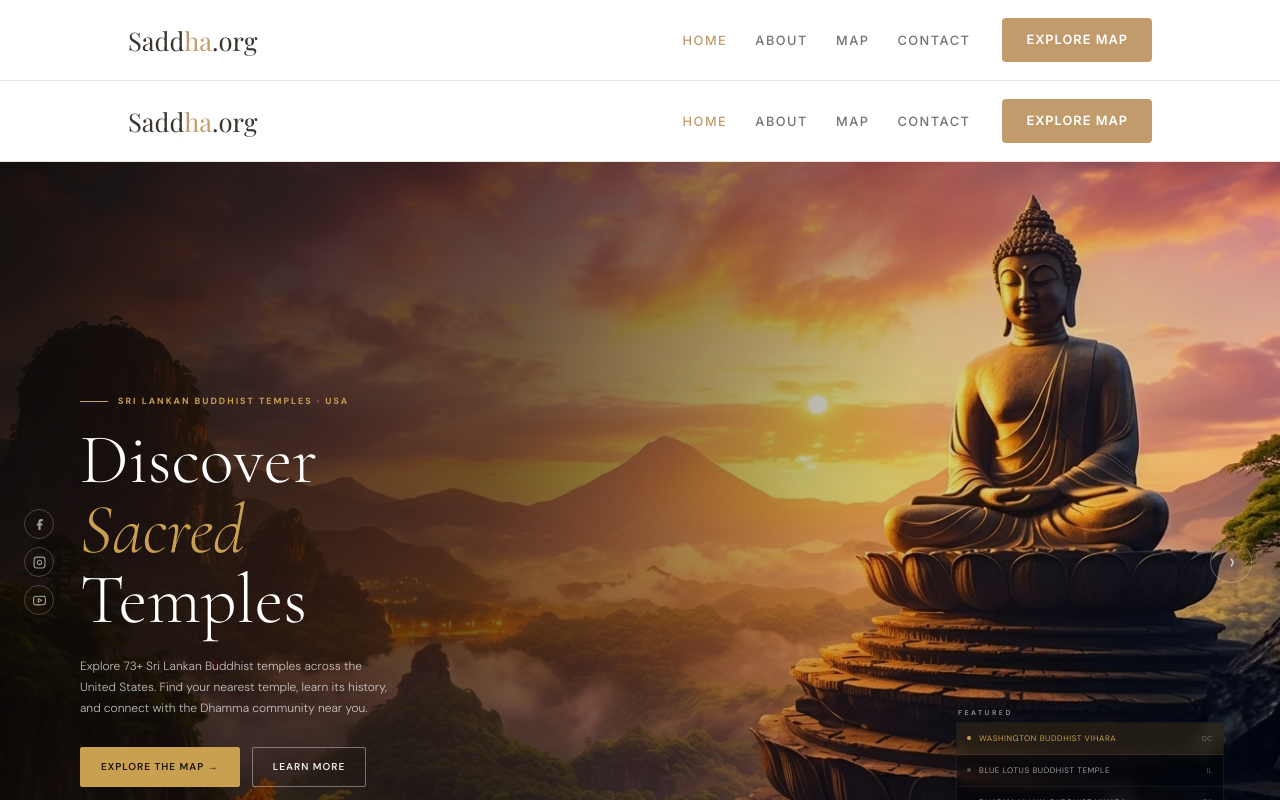
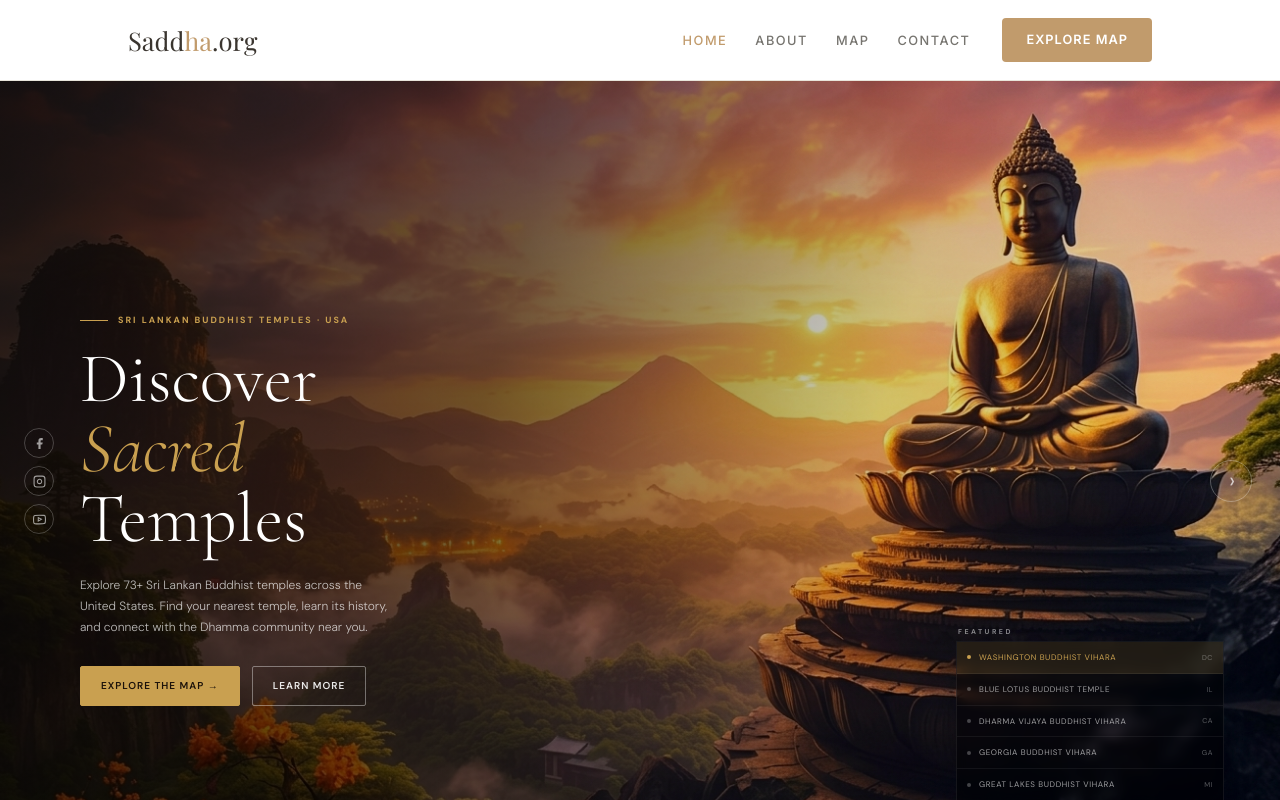
Before and after one commit to shanuka-jay/Project-Shradha, a React (Vite) app in the folder client/: page / in a window 1280 px wide. Shown: the top 800 px of the page. Built offline with nearby package versions, Linux system fonts and the light colour scheme; a web font is replaced by a local one.

Commit message:
Update Home.jsx

```diff
--- a/client/src/pages/Home.jsx
+++ b/client/src/pages/Home.jsx
@@ -1,5 +1,4 @@
 import React from 'react';
-import Navbar from '../components/Navbar';
 import HeroSection from '../components/HeroSection';
 import StatsSection from '../components/StatsSection';
 import AboutSection from '../components/AboutSection';
@@ -8,13 +7,11 @@ import MapSection from '../components/MapSection';
 import HowHelps from '../components/HowHelps';
 import QuoteBanner from '../components/QuoteBanner';
 import ContactSection from '../components/ContactSection';
-import Footer from '../components/Footer';
 import './Home.css';
 
 const Home = () => {
   return (
     <div className="home-page">
-      <Navbar />
       <HeroSection />
       <StatsSection />
       <AboutSection />
@@ -23,7 +20,6 @@ const Home = () => {
       <HowHelps />
       <QuoteBanner />
       <ContactSection />
-      <Footer />
     </div>
   );
 };
```
